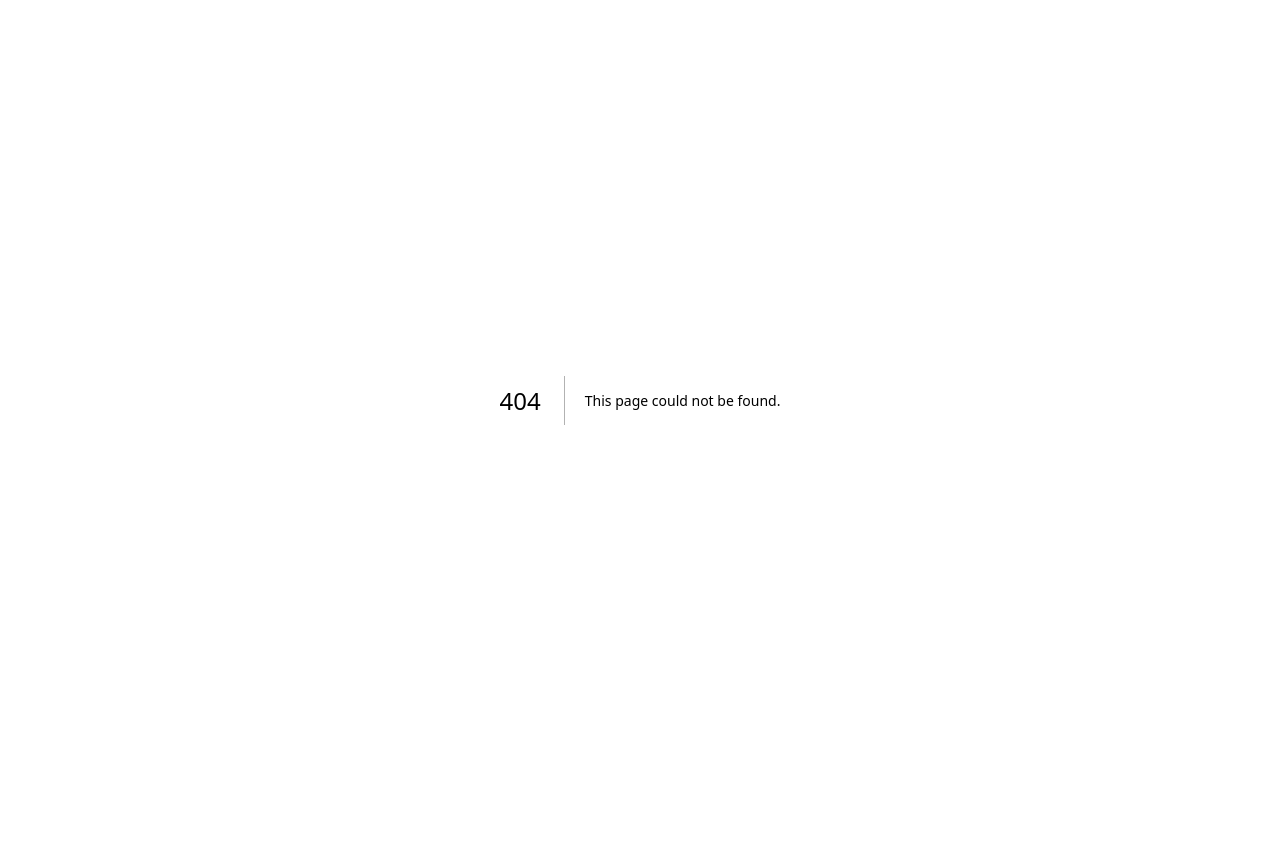
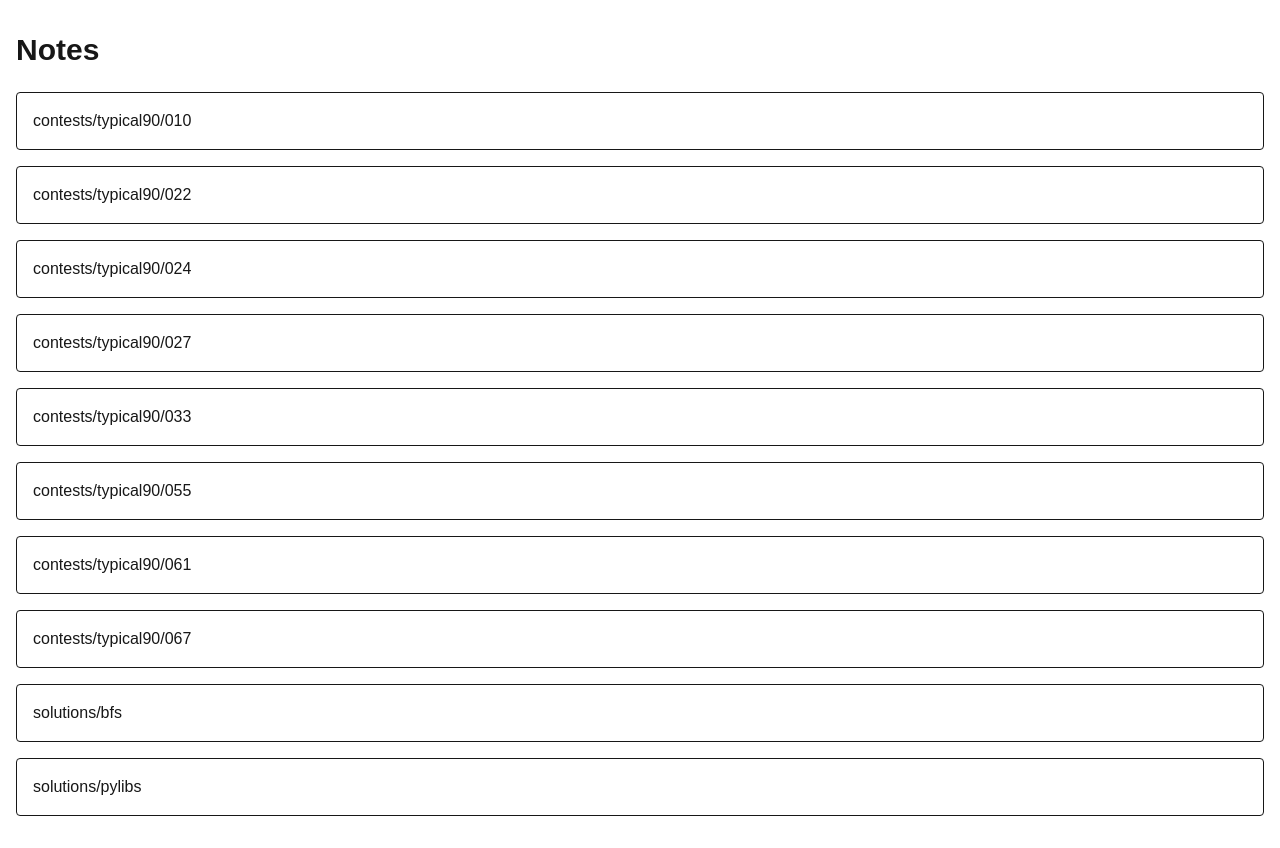
Before and after one commit to ningen/atcoder, a Next.js app: page /notes in a window 1280 px wide. Before the commit this address had no page. Before the commit the page ends 800 px from the top, so only its background shows below. Built offline with nearby package versions, Linux system fonts and the light colour scheme.

Commit message:
added notes

```diff
--- /dev/null
+++ b/src/app/notes/[slug]/page.tsx
@@ -0,0 +1,24 @@
+import fs from 'fs';
+import path from 'path';
+import { notFound } from 'next/navigation';
+import { marked } from 'marked';
+
+export default function NotePage({ params }: { params: { slug: string } }) {
+  const filePath = path.join(process.cwd(), 'notes', `${params.slug}.md`);
+
+  try {
+    const content = fs.readFileSync(filePath, 'utf-8');
+    const html = marked(content);
+
+    return (
+      <div className="container mx-auto px-4 py-8">
+        <article
+          className="prose lg:prose-xl mx-auto"
+          dangerouslySetInnerHTML={{ __html: html }}
+        />
+      </div>
+    );
+  } catch (error) {
+    notFound();
+  }
+}
--- /dev/null
+++ b/src/app/notes/page.tsx
@@ -0,0 +1,29 @@
+import fs from 'fs';
+import path from 'path';
+import Link from 'next/link';
+
+export default function NotesPage() {
+  const notesDir = path.join(process.cwd(), 'notes');
+  const files = fs.readdirSync(notesDir, { recursive: true })
+    .filter((file): file is string => typeof file === 'string' && file.endsWith('.md'));
+
+  return (
+    <div className="container mx-auto px-4 py-8">
+      <h1 className="text-3xl font-bold mb-6">Notes</h1>
+      <div className="grid gap-4">
+        {files.map((file) => {
+          const slug = file.replace(/\.md$/, '');
+          return (
+            <Link
+              key={slug}
+              href={`/notes/${slug}`}
+              className="p-4 border rounded hover:bg-gray-50"
+            >
+              {slug}
+            </Link>
+          );
+        })}
+      </div>
+    </div>
+  );
+}
--- /dev/null
+++ b/tailwind.config.ts
@@ -0,0 +1,17 @@
+import type { Config } from 'tailwindcss';
+
+const config: Config = {
+  content: [
+    './src/pages/**/*.{js,ts,jsx,tsx,mdx}',
+    './src/components/**/*.{js,ts,jsx,tsx,mdx}',
+    './src/app/**/*.{js,ts,jsx,tsx,mdx}',
+  ],
+  theme: {
+    extend: {},
+  },
+  plugins: [
+    require('@tailwindcss/typography'),
+  ],
+};
+
+export default config;
```
Also changed, not shown: package.json (+9 -6 lines), 1 other file (tests, documents, lock files or other folders).
